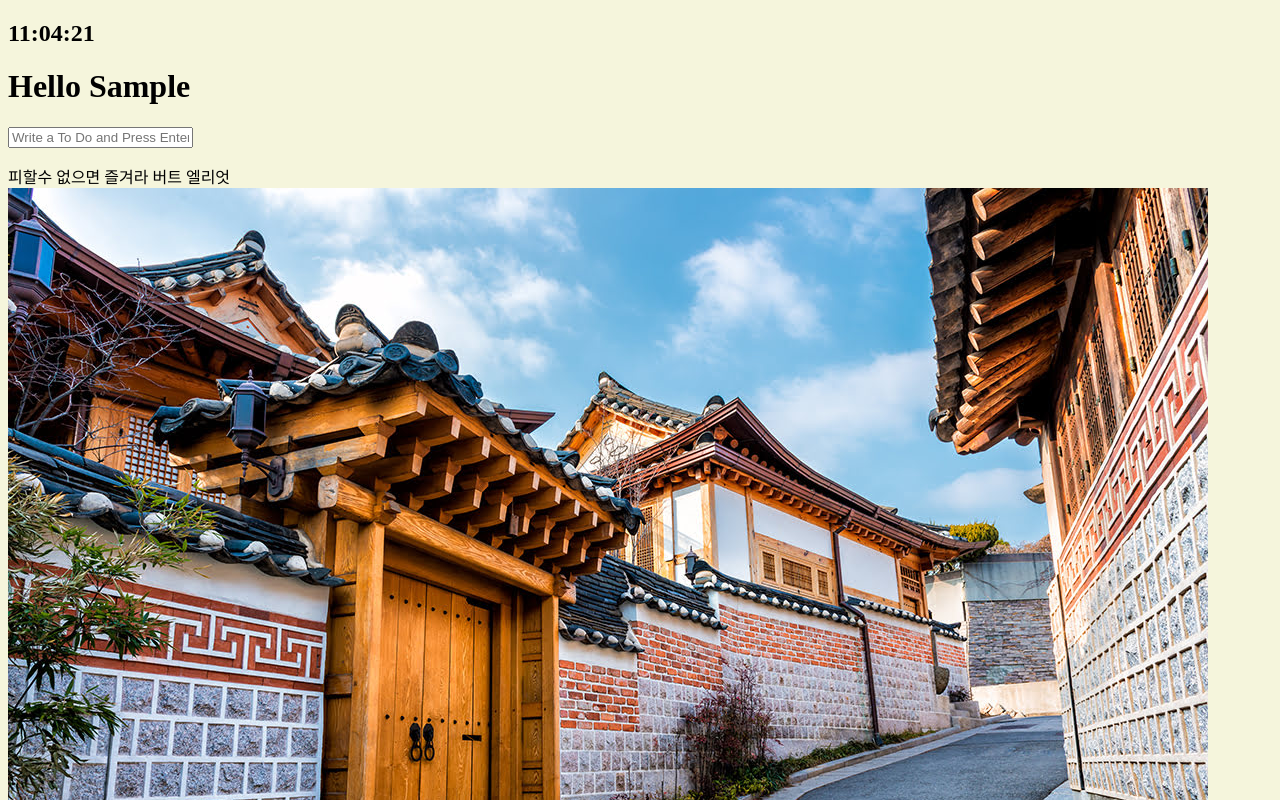
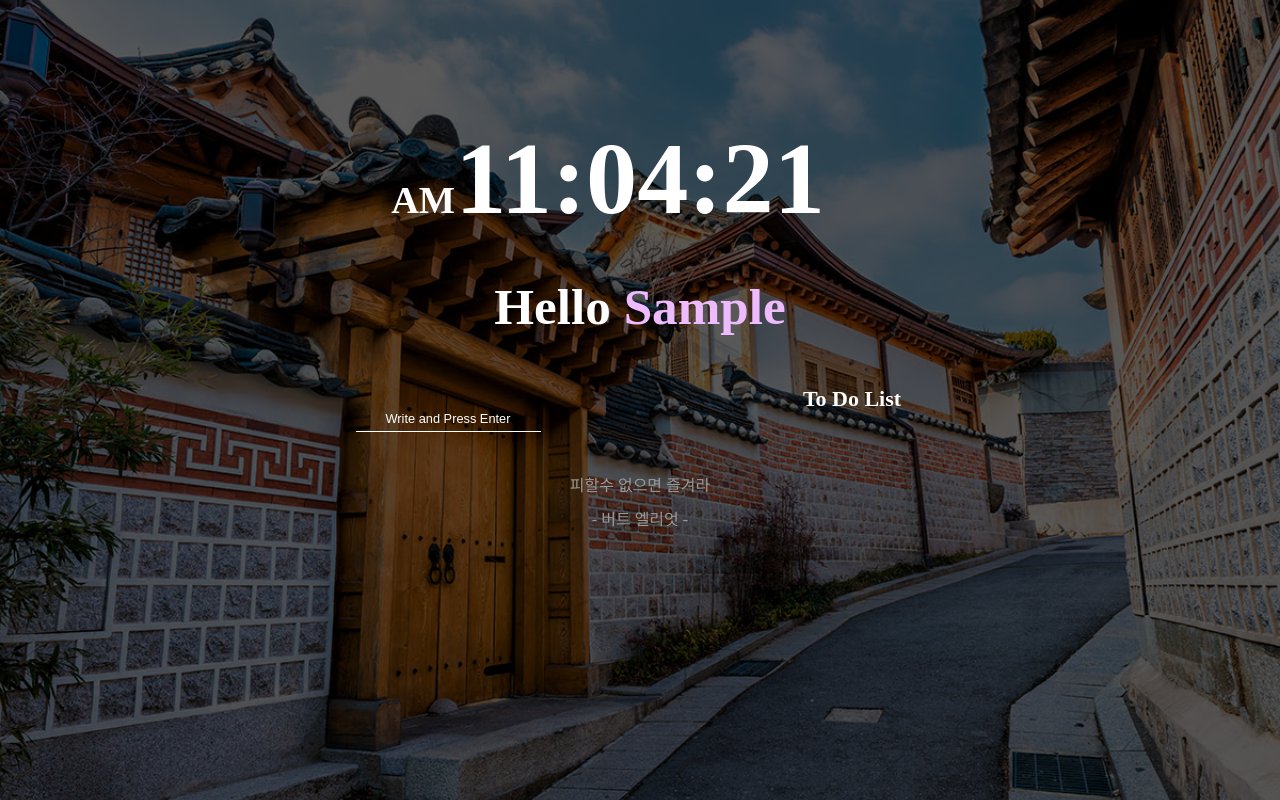
Before and after one commit to ju-nong/js_master, a plain HTML site: page Chrome/index.html in a window 1280 px wide. Both pictures are taken after typing "Sample" into the empty fields and a click on the button "Log In". Shown: the top 800 px of the page. Drawn offline with Linux system fonts and the light colour scheme.

Commit message:
CSS 작업

```diff
--- a/Chrome/css/style.css
+++ b/Chrome/css/style.css
@@ -1,3 +1,37 @@
-body{background-color: beige;}
+*{margin:0 auto; padding:0; border:0; box-sizing: border-box;}
+body{position: relative; font-family: 'NanumGothic'; background-repeat: no-repeat; background-position: center; background-size:cover; overflow-x:hidden; height:100vh}
+/*body:before{content:""; position: absolute; opacity: 0.65; background-color:black; width: 500vw; height:500vh; z-index: -1;}*/
+.hidden{display: none !important ;}
+.formItem{padding:5px 10px; font-size:1vw; transition:all .5s; background-color:transparent; color:#fff; outline:0;}
+input.formItem{border-bottom:1px solid #fff; margin:0;}
+input.formItem::placeholder{color:#fff; text-align: center;}
 
-.hidden{display: none;}
+#weather{color:#fff; font-weight: bold; position:fixed; top:20px; right: 20px}
+    #weather span:last-child{margin-left:10px}
+
+#clock{color:#fff; font-size:8vw; font-weight: bold; text-align: center; padding:15vh 0 5vh 0;}
+    #clock>span{position: relative;}
+    #clock>span>span{position: absolute; font-size:3vw; bottom:1vw; left:-5vw}
+
+#flexBox{display:flex; flex-flow:row wrap; max-width:60vw; justify-content:center}
+    #flexBox .item{flex:1 1 50%}
+
+    #flexBox #login-form{flex-basis:100%; display:flex; flex-wrap:wrap; align-content: center; justify-content:center; column-gap: 50px; margin-bottom:50px}
+        #login-form button{cursor: pointer; margin:0; border:2px solid #333}
+        #login-form button:hover{background-color:#333;}
+
+    #flexBox #greeting{flex-basis: 100%; text-align: center; color:#fff; font-size:4vw; margin-bottom:50px}
+        #flexBox #greeting span{color:#ebf}
+
+    #flexBox #todo-form{text-align: center; padding-top:20px}
+
+    #flexBox #todo-list{padding-left:50px; color:#fff; list-style: none; overflow-y:scroll; max-height:130px; overflow-x:hidden; word-wrap:break-word}
+    #flexBox #todo-list::-webkit-scrollbar{width:5px}
+    #flexBox #todo-list::-webkit-scrollbar-track{background-color:transparent}
+    #flexBox #todo-list::-webkit-scrollbar-thumb{background-color:#666; border-radius: 10px; }
+        #flexBox #todo-list li:first-child{text-align: center; font-weight: bold; font-size:22px;}
+        #flexBox #todo-list li{padding-right:10px}
+        #flexBox #todo-list button{background-color:transparent; margin-right:5px; cursor:pointer}
+
+    #flexBox #quote{color:#999; text-align: center; padding-top:30px}
+        #flexBox #quote span{display:block; margin:10px 0px}
--- a/Chrome/index.html
+++ b/Chrome/index.html
@@ -8,23 +8,29 @@
     <title>Chrome</title>
 </head>
 <body>
-    <h2 id="clock">00:00</h2>
-    <form id="login-form" class="hidden">
-        <input required maxlength="15" type="text" placeholder="What is your name?">
-        <button>Log In</button>
-    </form>
-    <h1 id="greeting" class="hidden"></h1>
-    <form id="todo-form">
-        <input type="text" required placeholder="Write a To Do and Press Enter">
-    </form>
-    <ul id="todo-list"></ul>
-    <div id="quote">
+    <div id="weather">
         <span></span>
         <span></span>
     </div>
-    <div id="weather">
-        <span></span>
-        <span></span>
+    <h2 id="clock">
+        <span>00:00</span>
+    </h2>
+    <div id="flexBox">
+        <form id="login-form" class="hidden item">
+            <input required maxlength="15" type="text" placeholder="What is your name?" class="formItem">
+            <button class="formItem">Log In</button>
+        </form>
+        <h1 id="greeting" class="hidden item"></h1>
+        <form id="todo-form" class="item">
+            <input type="text" required placeholder="Write and Press Enter" class="formItem">
+        </form>
+        <ul id="todo-list" class="item">
+            <li>To Do List</li>
+        </ul>
+        <div id="quote" class="item">
+            <span></span>
+            <span></span>
+        </div>
     </div>
     <script src="js/greeting.js"></script>
     <script src="js/clock.js"></script>
--- a/Chrome/js/background.js
+++ b/Chrome/js/background.js
@@ -2,7 +2,11 @@ const images = ["0.jpg", "1.jpg", "2.jpg"];
 
 const ranImage = images[Math.floor(Math.random() * images.length)];
 
+document.body.style.backgroundImage = `linear-gradient(rgba(0, 0, 0, 0.65), rgba(0, 0, 0, 0.65)), url('./img/${ranImage}')`;
+/*
 const backImage = document.createElement("img");
 backImage.src = `img/${ranImage}`;
+backImage.id = "bg_img";
 
 document.body.appendChild(backImage);
+*/
--- a/Chrome/js/clock.js
+++ b/Chrome/js/clock.js
@@ -1,11 +1,21 @@
-const clock = document.querySelector("#clock");
+const clock = document.querySelector("#clock > span");
+const apm = document.createElement("span");
 
 function getClock(){
     const date = new Date();
-    const h = String(date.getHours()).padStart(2, "0");
+    let h = String(date.getHours()).padStart(2, "0");
     const m = String(date.getMinutes()).padStart(2, "0");
     const s = String(date.getSeconds()).padStart(2, "0");
+
+    if(h > 12){
+        h -= 12;
+        apm.innerText = "PM";
+    }
+    else{
+        apm.innerText = "AM";
+    }
     clock.innerText = `${h}:${m}:${s}`;
+    clock.prepend(apm);
 }
 
 getClock();
--- a/Chrome/js/greeting.js
+++ b/Chrome/js/greeting.js
@@ -7,7 +7,7 @@ const USERNAME_KEY = "username";
 
 function onLoginSubmit(event){
     event.preventDefault();
-    loginForm.classList.add(HIDDEN_CLASSNAME);
+    loginForm.classList.toggle(HIDDEN_CLASSNAME);
 
     const userName = loginInput.value;
     localStorage.setItem(USERNAME_KEY, userName);
@@ -16,14 +16,17 @@ function onLoginSubmit(event){
 }
 
 function paintGreetings(userName){
-    greeting.innerText = `Hello ${userName}`;
-    greeting.classList.remove(HIDDEN_CLASSNAME);
+    const span = document.createElement("span");
+    span.innerText = userName;
+    greeting.innerText = "Hello ";
+    greeting.append(span);
+    greeting.classList.toggle(HIDDEN_CLASSNAME);
 }
 
 const savedUserName = localStorage.getItem(USERNAME_KEY);
 
 if(savedUserName === null){
-    loginForm.classList.remove(HIDDEN_CLASSNAME);
+    loginForm.classList.toggle(HIDDEN_CLASSNAME);
     loginForm.addEventListener("submit", onLoginSubmit);
 }else{
     paintGreetings(savedUserName);
--- a/Chrome/js/quotes.js
+++ b/Chrome/js/quotes.js
@@ -47,4 +47,4 @@ const author = document.querySelector("#quote span:last-child");
 const todaysQuote = quotes[Math.floor(Math.random() * quotes.length)];
 
 quote.innerText = todaysQuote.quote;
-author.innerText = todaysQuote.author;
+author.innerText = `- ${todaysQuote.author} -`;
--- a/Chrome/js/todo.js
+++ b/Chrome/js/todo.js
@@ -29,7 +29,7 @@ function makeToDo(toDo){
     button.innerText = "❌";
     button.addEventListener("click", deleteToDo);
 
-    li.append(span, button);
+    li.append(button, span);
     toDoList.appendChild(li);
 }
 
--- a/Chrome/js/weather.js
+++ b/Chrome/js/weather.js
@@ -3,13 +3,15 @@ const API_KEY = "e4d791bf0b2e45c1c5ccb3c63e448f6c";
 function onGeoOk(position){
     const lat = position.coords.latitude;
     const lon = position.coords.longitude;
+    console.log(position.coords);
     const url = `https://api.openweathermap.org/data/2.5/weather?lat=${lat}&lon=${lon}&appid=${API_KEY}&units=metric&lang=kr`;
+    console.log(url);
     fetch(url).then(response => response.json()).then(data => {
-        const weahter = document.querySelector("#weather span:first-child");
-        const city = document.querySelector("#weather span:last-child");
+        const city = document.querySelector("#weather span:first-child");
+        const weahter = document.querySelector("#weather span:last-child");
 
         city.innerText = data.name;
-        weahter.innerText = `${data.weather[0].main} / ${data.main.temp}`;
+        weahter.innerText = `${data.weather[0].description} / ${data.main.temp} ℃`;
     });
 }
 
--- a/JAVASCRIPT.js
+++ b/JAVASCRIPT.js
@@ -1,4 +1,5 @@
 // document 메소드 위주로 정리 한 번 싹 해야 될 듯, 내일 알아서 하셈
+// Ctrl + Shift + Delete = 캐쉬 삭제
 
 // Variable Type
 const sex = "Male";     // 바뀌지 않는 값 상수
@@ -263,7 +264,7 @@ img.src = "/img/test.img";      // img 주소 설정
 // append
 document.body.append(img, span, "Text도 가능!");    // 여러 노드와 문자열도 가능
 document.body.appendChild(img);     // body에 맨 마지막 자식으로 추가 (하나의 노드만 가능, 문자열 불가)
-document.body.prependChild(img);     // body에 맨 첫 자식으로 추가
+document.body.prepend(img);     // body에 맨 첫 자식으로 추가
 
 
 
```
